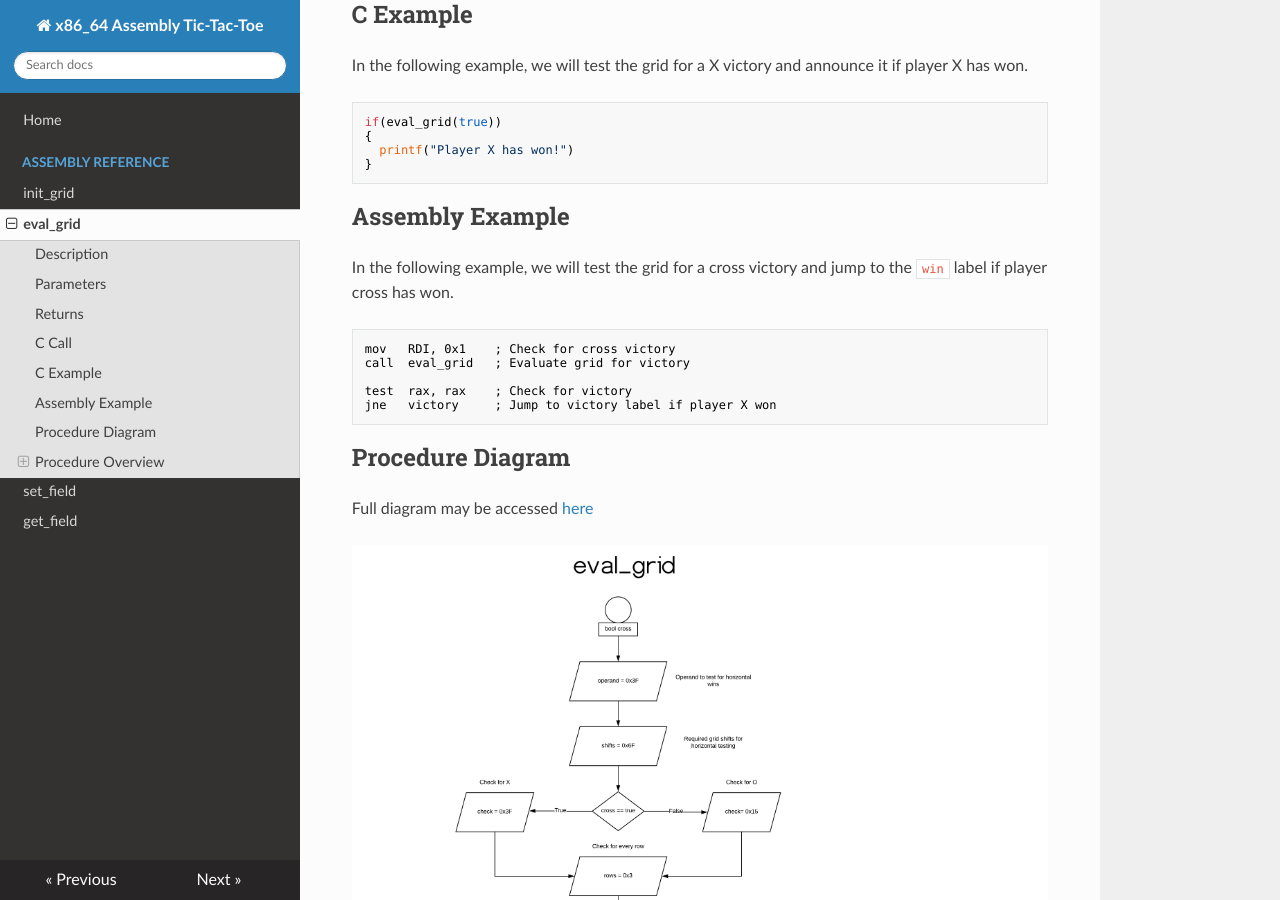
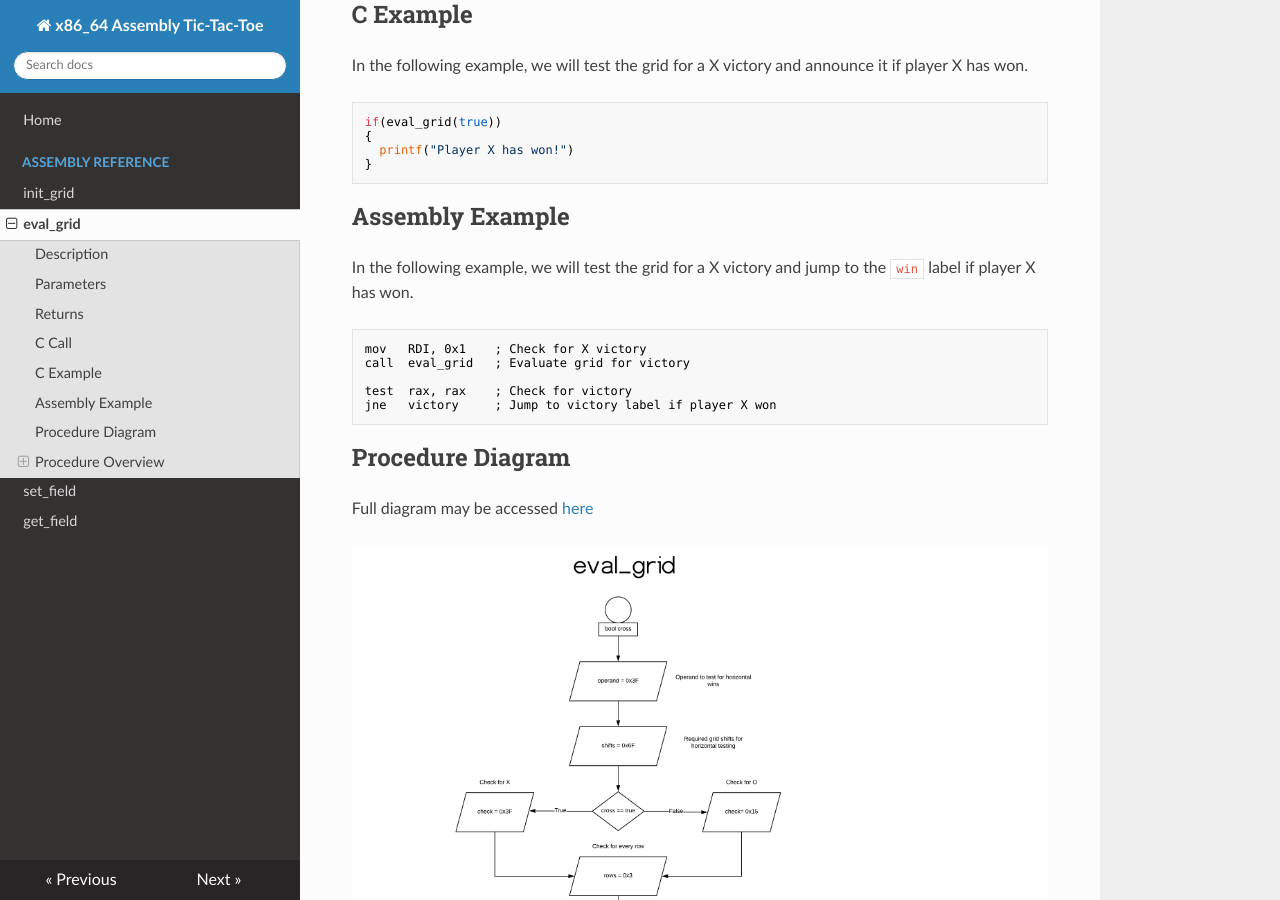
Before and after one commit to CTXz/x86_64-Assembly-Tic-Tac-Toe, an MkDocs documentation site: the page built from docs/eval_grid.md, in a window 1280 px wide and 900 px high, scrolled down 763 px. Built offline with MkDocs 1.6.1, drawn with Linux system fonts in a browser that asks for light colours; nearby versions of some CDN libraries; old or Windows-style settings are respelled for this version of MkDocs.

Commit message:
Docs: eval_grid: abbreviate 'cross' to 'X'
Signed-off-by: Patrick Pedersen <ctx.xda@gmail.com>

````diff
--- a/docs/eval_grid.md
+++ b/docs/eval_grid.md
@@ -35,10 +35,10 @@ if(eval_grid(true))
 
 ## Assembly Example
 
-In the following example, we will test the grid for a cross victory and jump to the `win` label if player cross has won.
+In the following example, we will test the grid for a X victory and jump to the `win` label if player X has won.
 
 ```asm
-mov   RDI, 0x1    ; Check for cross victory
+mov   RDI, 0x1    ; Check for X victory
 call  eval_grid   ; Evaluate grid for victory
 
 test  rax, rax    ; Check for victory
````
